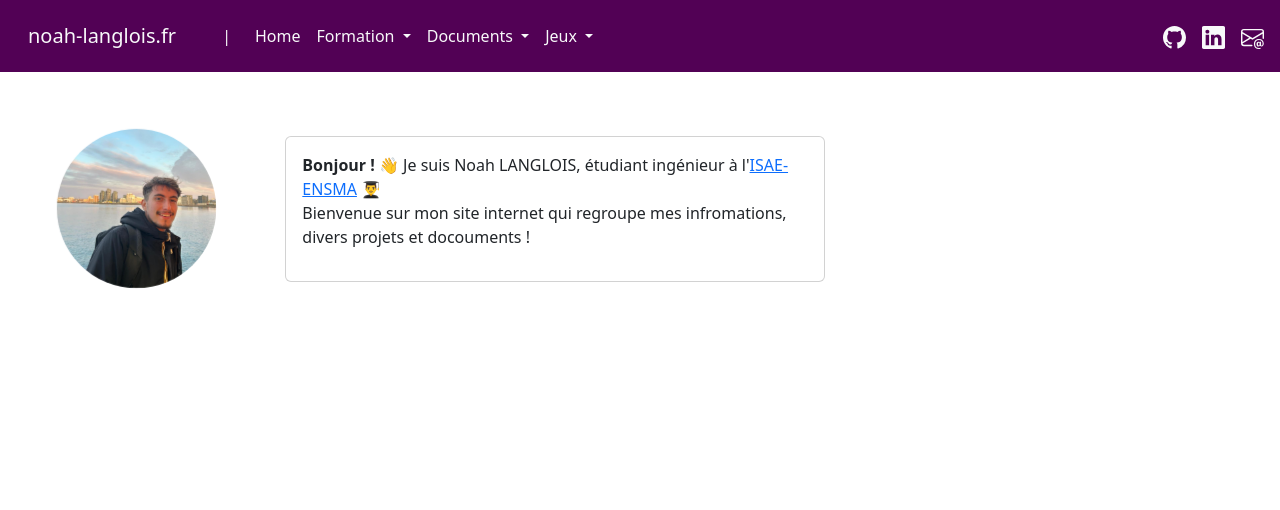
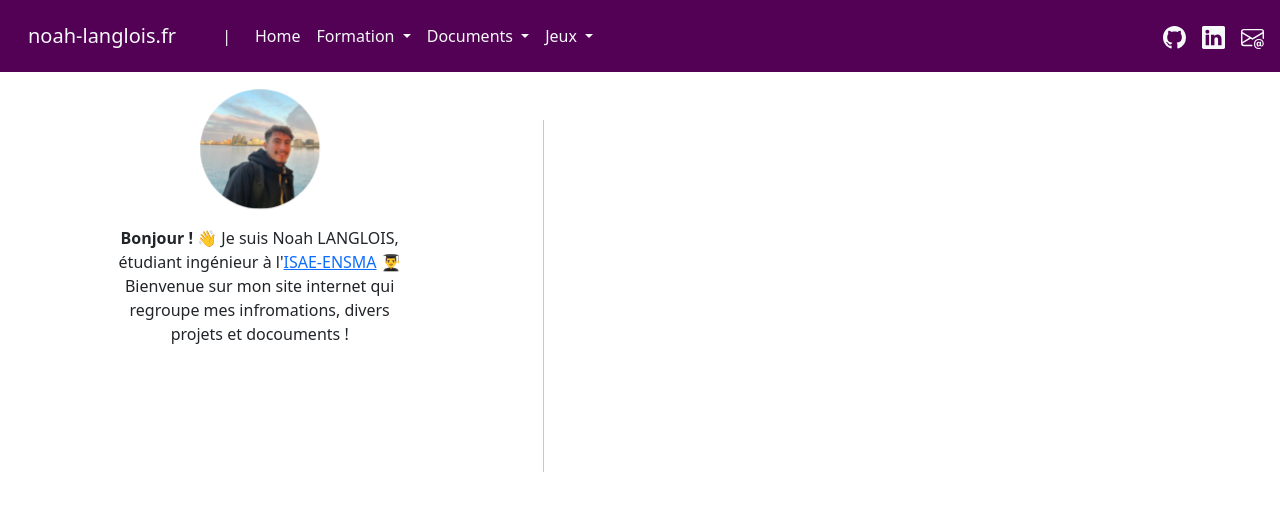
Before and after one commit to Noah-Langlois/noah-langlois.com, a Vue app: page / in a window 1280 px wide. Shown: the top 510 px of the page. Built offline with nearby package versions, Linux system fonts and the light colour scheme.

Commit message:
Updated Home Page

```diff
--- a/src/assets/main.css
+++ b/src/assets/main.css
@@ -6,8 +6,7 @@
 }
 
 .profile-picture {
-    width: 100%;
-    height: 100%;
+    width: 25%;
     border-radius: 100%;
     animation: zoom-in-zoom-out 2s ease infinite;
 }
@@ -17,7 +16,7 @@
       transform: scale(1, 1);
     }
     50% {
-      transform: scale(0.90, 0.90);
+      transform: scale(0.98, 0.98);
     }
     100% {
       transform: scale(1, 1);
--- /dev/null
+++ b/src/components/TheMe.vue
@@ -0,0 +1,5 @@
+<script setup></script>
+
+<template>
+  <img class="profile-picture" src="../assets/Moi.jpg" />
+</template>
--- a/src/components/TheWelcome.vue
+++ b/src/components/TheWelcome.vue
@@ -1,26 +1,15 @@
 <script setup></script>
 
 <template>
-  <div class="row p-5">
-    <div class="col-2">
-      <div>
-        <img class="profile-picture" src="../assets/Moi.jpg" />
-      </div>
-    </div>
-    <div class="col ps-5 pt-3">
-      <div class="card" style="width: 57%">
-        <div class="card-body">
-          <p>
-            <b>Bonjour ! &#128075;</b>
-            Je suis Noah LANGLOIS, étudiant ingénieur à l'<a href="https://www.ensma.fr/"
-              >ISAE-ENSMA</a
-            >
-            👨‍🎓 <br />
-            Bienvenue sur mon site internet qui regroupe mes infromations, divers projets et
-            docouments !
-          </p>
-        </div>
-      </div>
+  <div class="text-center" style="width: 57%">
+    <div class="">
+      <p>
+        <b>Bonjour ! &#128075;</b>
+        Je suis Noah LANGLOIS, étudiant ingénieur à l'<a href="https://www.ensma.fr/">ISAE-ENSMA</a>
+        👨‍🎓 <br />
+        Bienvenue sur mon site internet qui regroupe mes infromations, divers projets et docouments
+        !
+      </p>
     </div>
   </div>
 </template>
--- a/src/views/HomeView.vue
+++ b/src/views/HomeView.vue
@@ -1,9 +1,24 @@
 <script setup>
 import TheWelcome from '../components/TheWelcome.vue'
+import TheMe from '@/components/TheMe.vue'
 </script>
 
 <template>
   <main>
-    <TheWelcome />
+    <div class="row">
+      <div class="col-5">
+        <div class="d-flex justify-content-center p-3">
+          <TheMe />
+        </div>
+        <div class="d-flex justify-content-center">
+          <TheWelcome />
+        </div>
+      </div>
+      <div class="col">
+        <div class="d-flex pt-5" style="height: 400px">
+          <div class="vr"></div>
+        </div>
+      </div>
+    </div>
   </main>
 </template>
```
